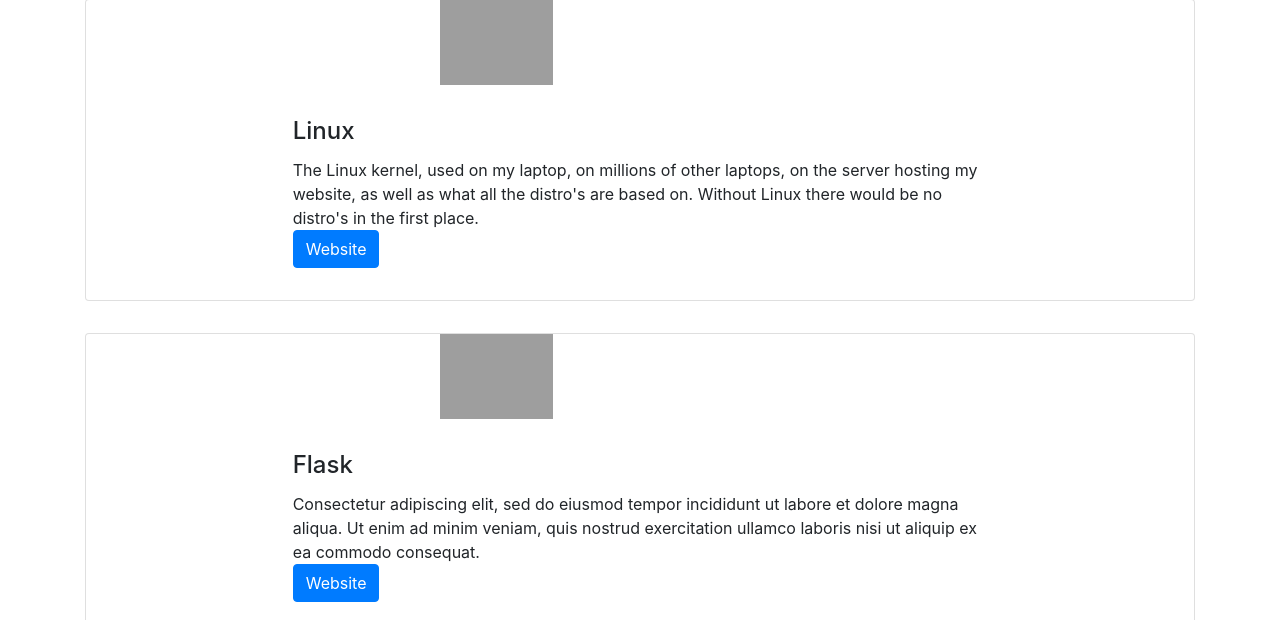
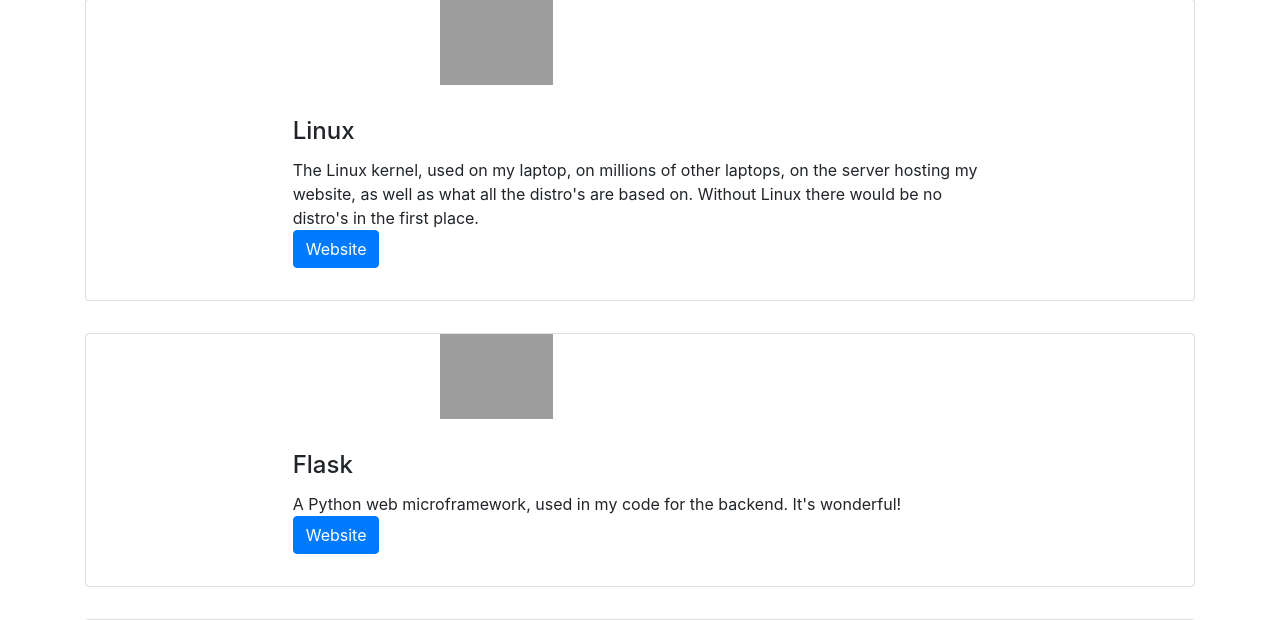
Before and after one commit to aviwad/librehunt, a Flask app: page /about in a window 1280 px wide. Shown: the part 2973-3593 px from the top of the page. Run offline with Flask 2, Linux system fonts and the light colour scheme; some libraries are stand-ins or nearby versions; grey boxes are pictures that could not be loaded.

Commit message:
description for each project done in about

```diff
--- a/templates/about.html
+++ b/templates/about.html
@@ -173,7 +173,7 @@
             <div class="col-md-8 px-3 py-3">
               <div class="card-block px-3 py-3">
                 <h4 class="card-title">Flask</h4>
-                <p class="card-text">Consectetur adipiscing elit, sed do eiusmod tempor incididunt ut labore et dolore magna aliqua. Ut enim ad minim veniam, quis nostrud exercitation ullamco laboris nisi ut aliquip ex ea commodo consequat. </p>
+                <p class="card-text">A Python web microframework, used in my code for the backend. It's wonderful!</p>
                 <a href="#" class="btn btn-primary">Website</a>
               </div>
             </div>
@@ -194,7 +194,28 @@
             <div class="col-md-8 px-3 py-3">
               <div class="card-block px-3 py-3">
                 <h4 class="card-title">Python</h4>
-                <p class="card-text">Consectetur adipiscing elit, sed do eiusmod tempor incididunt ut labore et dolore magna aliqua. Ut enim ad minim veniam, quis nostrud exercitation ullamco laboris nisi ut aliquip ex ea commodo consequat. </p>
+                <p class="card-text">An awesome, interpreted Object Oriented Language. My code for the website is in Python, because this language is my favorite!</p>
+                <a href="#" class="btn btn-primary">Website</a>
+              </div>
+            </div>
+          </div>
+        </div>
+      </div>
+    </div>
+  </section>
+
+  <!-- SQLite -->
+  <section>
+    <div class="container py-3">
+      <div class="card">
+        <div class="row justify-content-center align-items-center ">
+          <div class="col-md-4">
+              <img src="https://placeholdit.imgix.net/~text?txtsize=38&txt=400%C3%97400&w=400&h=400" class="w-100">
+            </div>
+            <div class="col-md-8 px-3 py-3">
+              <div class="card-block px-3 py-3">
+                <h4 class="card-title">SQLite</h4>
+                <p class="card-text">A self contained rational database. I used this SQL database for storing my curated list of distro's and their properties.</p>
                 <a href="#" class="btn btn-primary">Website</a>
               </div>
             </div>
@@ -215,7 +236,7 @@
             <div class="col-md-8 px-3 py-3">
               <div class="card-block px-3 py-3">
                 <h4 class="card-title">LetsEncrypt</h4>
-                <p class="card-text">Consectetur adipiscing elit, sed do eiusmod tempor incididunt ut labore et dolore magna aliqua. Ut enim ad minim veniam, quis nostrud exercitation ullamco laboris nisi ut aliquip ex ea commodo consequat. </p>
+                <p class="card-text">Automated, secure, web certificates in a breeze! This project is the reason why my website is "secure" as said by Chrome under 2 minutes of setting up!</p>
                 <a href="#" class="btn btn-primary">Website</a>
               </div>
             </div>
@@ -236,7 +257,7 @@
             <div class="col-md-8 px-3 py-3">
               <div class="card-block px-3 py-3">
                 <h4 class="card-title">DigitalOcean</h4>
-                <p class="card-text">Consectetur adipiscing elit, sed do eiusmod tempor incididunt ut labore et dolore magna aliqua. Ut enim ad minim veniam, quis nostrud exercitation ullamco laboris nisi ut aliquip ex ea commodo consequat. </p>
+                <p class="card-text">Possibly the greatest web hosting service of them all. For $5 per month, I got an Ubuntu droplet running under 5 minutes, with my code shifting over to professional hosting services such as this giving me a huge learning experience too! </p>
                 <a href="#" class="btn btn-primary">Website</a>
               </div>
             </div>
@@ -257,7 +278,7 @@
             <div class="col-md-8 px-3 py-3">
               <div class="card-block px-3 py-3">
                 <h4 class="card-title">DistroWatch</h4>
-                <p class="card-text">Consectetur adipiscing elit, sed do eiusmod tempor incididunt ut labore et dolore magna aliqua. Ut enim ad minim veniam, quis nostrud exercitation ullamco laboris nisi ut aliquip ex ea commodo consequat. </p>
+                <p class="card-text">Although old, dusty, and not very user friendly, it is the most detailed website with details for each and every distro on the planet. I used this website to gather information about my curated list of distro's. </p>
                 <a href="#" class="btn btn-primary">Website</a>
               </div>
             </div>
@@ -278,7 +299,7 @@
             <div class="col-md-8 px-3 py-3">
               <div class="card-block px-3 py-3">
                 <h4 class="card-title">IB</h4>
-                <p class="card-text">Consectetur adipiscing elit, sed do eiusmod tempor incididunt ut labore et dolore magna aliqua. Ut enim ad minim veniam, quis nostrud exercitation ullamco laboris nisi ut aliquip ex ea commodo consequat. </p>
+                <p class="card-text">I currently study under this diploma in a school (more realistically, the MYP diploma) and their "Personal Project" is what gave me an opportunity to take time and work on this hobby of mine and improve, and hone my skills under school time!</p>
                 <a href="#" class="btn btn-primary">Website</a>
               </div>
             </div>
```
